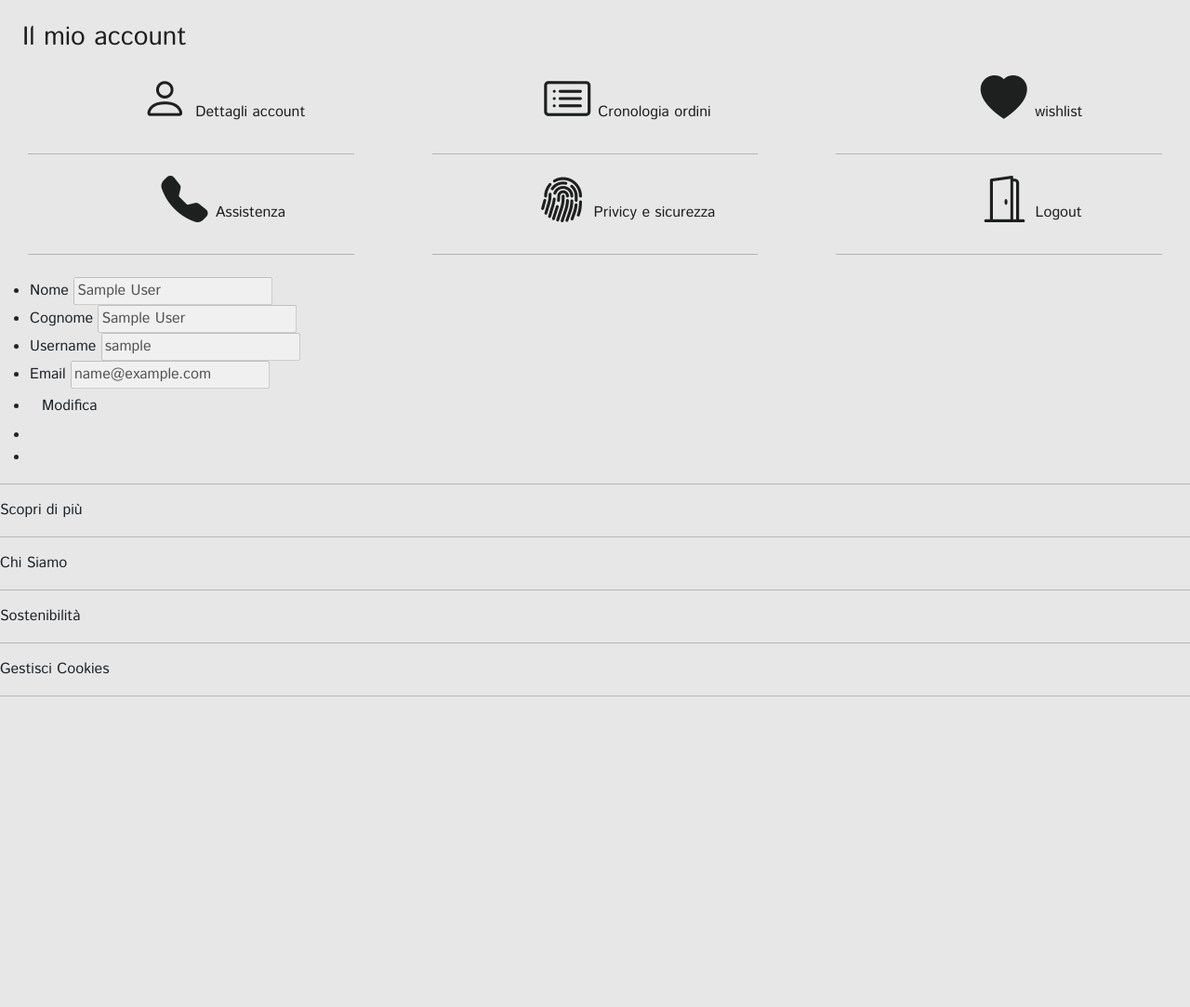
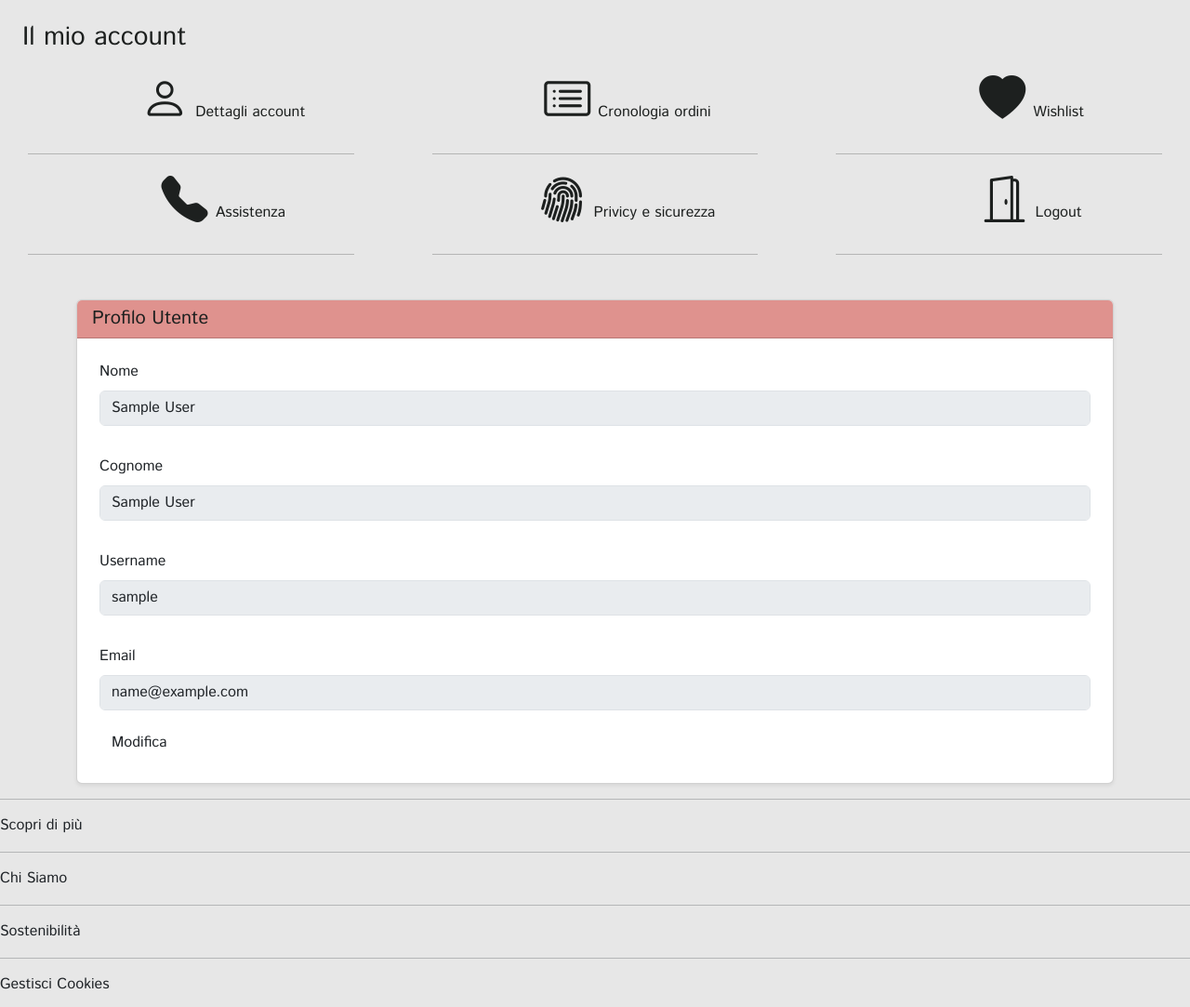
Before and after one commit to marcomarrelli/SassiShop, a PHP site: page /index.php?page=profile&profilePage=dettagliAccount in a window 1280 px wide. Shown: the part 208-1291 px from the top of the page at 93% size. Before the commit the page ends 957 px from the top, so only its background shows below. Run offline with PHP 8.4, Linux system fonts and the light colour scheme; the visitor is signed in with stand-in values (Sample User, id 1); data that the repository does not hold is empty.

Commit message:
feat: style for deatils account

```diff
--- a/assets/styles/style.css
+++ b/assets/styles/style.css
@@ -358,7 +289,7 @@ body{
     margin-top: auto;
 }
 
-.home-go-to-sold-collections, .home-go-to-loved-categories {
+.home-go-to-sold-collections, .home-go-to-loved-categories, .form-profile {
     background-color: var(--primary-color);
     color: var(--text-color);
 }
--- a/db/database.php
+++ b/db/database.php
@@ -131,7 +131,7 @@ class DatabaseHelper {
         firstName = ?,
         lastName = ?,
         username = ?,
-        email = ?,
+        email = ?
         WHERE User.id = ?";
 
         $temp = $this->execute($sql, [$firstName, $lastName, $username, $email, $userId]);
--- a/src/template/accountDetails.php
+++ b/src/template/accountDetails.php
@@ -4,38 +4,45 @@
     if(isset($_POST["firstName"]) && isset($_POST["lastName"]) && isset($_POST["username"]) && isset($_POST["email"])){
         $dbh->updateUser($_SESSION["idUser"], $_POST["firstName"], $_POST["lastName"], $_POST["username"], $_POST["email"]);
         registerLoggedUser($dbh->getUserInfo($_SESSION["idUser"]));
-        header("Refresh:5");
     }
 ?>
 
 <form action="#" method="POST">
-    <ul>
-        <li>
-            <label for="firstName">Nome</label>
-            <input type="text" id="firstName" name="firstName" value="<?php echo $_SESSION["firstName"] ?>" disabled required/>
-        </li>
-        <li>
-            <label for="lastName">Cognome</label>
-            <input type="text" id="lastName" name="lastName" value="<?php echo $_SESSION["lastName"] ?>" disabled required/>
-        </li>
-        <li>
-            <label for="username">Username</label>
-            <input type="text" id="username" name="username" value="<?php echo $_SESSION["username"] ?>" disabled required/>
-        </li>
-        <li>
-            <label for="email">Email</label>
-            <input type="text" id="email" name="email" value="<?php echo $_SESSION["email"] ?>" disabled required/>
-        </li>
-        <li>
-            <input class="btn" type="button" name="edit" value="Modifica"/>
-        </li>
-        <li>
-            <input class="d-none" type="submit" name="save" value="Salva"/>
-        </li>
-        <li>
-            <input class="d-none" type="button" name="cancel" value="Cancella"/>
-        </li>
-    </ul>
+
+    <div class="container align-items-center justify-content-center mt-4">
+        <div class="card shadow-sm">
+            <div class="card-header form-profile">
+                <h5 class="card-title mb-0">Profilo Utente</h5>
+            </div>
+            <div class="card-body p-4">
+                <div class="mb-3">
+                    <label for="firstName" class="form-label">Nome</label>
+                    <input class="form-control" type="text" id="firstName" name="firstName" value="<?php echo $_SESSION["firstName"] ?>" disabled required/>
+                </div>
+                <div class="mb-3">
+                    <label class="form-label pt-3" for="lastName">Cognome</label>
+                    <input class="form-control" type="text" id="lastName" name="lastName" value="<?php echo $_SESSION["lastName"] ?>" disabled required/>
+                </div>
+                <div class="mb-3">
+                    <label class="form-label pt-3" for="username">Username</label>
+                    <input class="form-control" type="text" id="username" name="username" value="<?php echo $_SESSION["username"] ?>" disabled required/>
+                </div>
+                <div class="mb-3">
+                    <label class="form-label pt-3" for="email">Email</label>
+                    <input class="form-control" type="text" id="email" name="email" value="<?php echo $_SESSION["email"] ?>" disabled required/>
+                </div>
+                <div>
+                    <input class="btn" type="button" name="edit" value="Modifica"/>
+                </div>
+                <div>
+                    <input class="d-none" type="submit" name="save" value="Salva"/>
+                </div>
+                <div>
+                    <input class="d-none" type="button" name="cancel" value="Cancella"/>
+                </div>
+            </div>
+        </div>
+    </div>
 </form>
 
 <script src="js/accountDetails.js"></script>
--- a/src/template/profile.php
+++ b/src/template/profile.php
@@ -28,7 +28,7 @@
             <a class="link-profile nav-link" href="?page=profile&profilePage=cronologiaOrdini"><i class="bi bi-card-list pe-2 icons"></i>Cronologia ordini</a><hr class="hr text"/>
         </li>
         <li class="col-12 col-md-6 col-lg-4 nav-item">
-            <a class="link-profile nav-link" href="?page=profile&profilePage=wishlist"><i class="bi bi-heart-fill pe-2 icons"></i>wishlist</a><hr class="hr text"/>
+            <a class="link-profile nav-link" href="?page=profile&profilePage=wishlist"><i class="bi bi-heart-fill pe-2 icons"></i>Wishlist</a><hr class="hr text"/>
         </li>
         <li class="col-12 col-md-6 col-lg-4 nav-item">
             <a class="link-profile nav-link" href="?page=profile&profilePage=assistenza"><i class="bi bi-telephone-fill pe-2 icons"></i>Assistenza</a><hr class="hr text"/>
--- a/src/template/search.php
+++ b/src/template/search.php
@@ -2,9 +2,10 @@
     if($_SERVER["REQUEST_METHOD"] == "POST") {
         $name_filter = isset($_POST["name_filter"]) ? $_POST["name_filter"] : "";
         $category_filter = isset($_POST["category_filter"]) ? $_POST["category_filter"] : -1;
+        $templateParams ["productList"] = $dbh->getProducts ($name_filter, $category_filter);
+    }else{
+        $templateParams ["productList"] = $dbh->getProducts();
     }
-
-    $templateParams["productList"] = $dbh->getProducts($name_filter, $category_filter);
 ?>
 
 <h1>Lista Prodotti</h1>
```
Also changed, not shown: other parts of assets/styles/style.css (+76 -71 lines).
